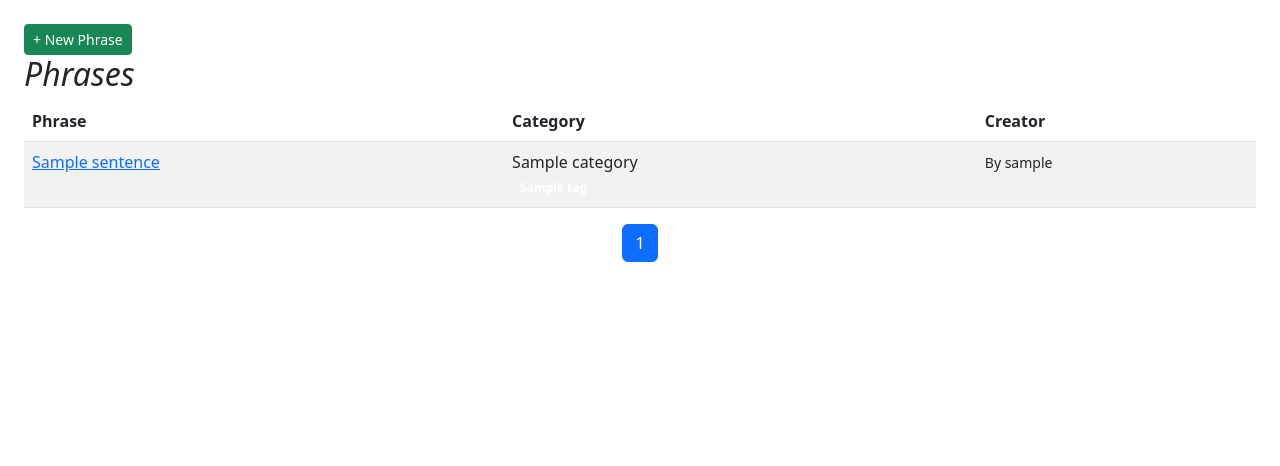
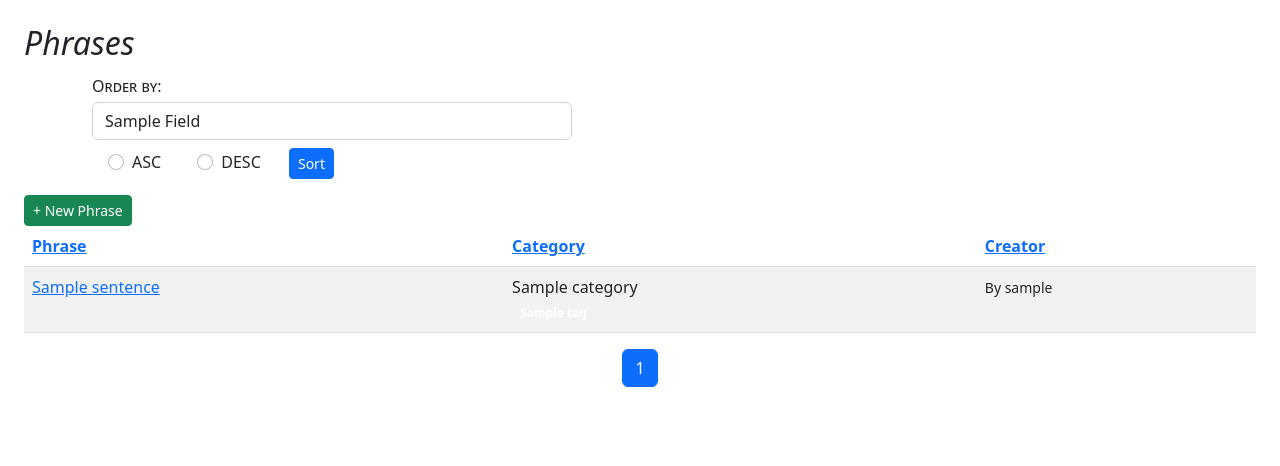
Before and after one commit to andres777-stack/phrases, a Django app: template templates/phrases/phrase_list.html in a window 1280 px wide. Shown: the part 93-559 px from the top of the page. Run offline with Django 4.2, Linux system fonts and the light colour scheme; the template is opened without the code that fills it: most values are stand-ins (such as "Sample title", 1, 10 or a date in 2020); parts of the project's set-up code (start-up, migrations or seed data) failed here and were passed over; some libraries are stand-ins or nearby versions.

Commit message:
adding sort form and link sort

```diff
--- a/templates/includes/pagination.html
+++ b/templates/includes/pagination.html
@@ -2,12 +2,12 @@
     <ul class="pagination justify-content-center">
       {% if page_obj.has_previous %}
         <li class="page-item">
-          <a class="page-link" href="?page=1">&laquo; 1…</a>
+          <a class="page-link" href="?page=1&order={{order}}&direction={{direction}}">&laquo; 1…</a>
         </li>
         {% if page_obj.previous_page_number != 1 %}
           <li class="page-item">
             <a class="page-link"
-              href="?page={{ page_obj.previous_page_number }}">
+              href="?page={{ page_obj.previous_page_number }}&order={{order}}&direction={{direction}}">
               {{ page_obj.previous_page_number }}
             </a>
           </li>
@@ -21,13 +21,13 @@
       {% if page_obj.has_next %}
         {% if page_obj.next_page_number != page_obj.paginator.num_pages %}
           <li class="page-item">
-            <a class="page-link" href="?page={{ page_obj.next_page_number }}">
+            <a class="page-link" href="?page={{ page_obj.next_page_number }}&order={{order}}&direction={{direction}}">
               {{ page_obj.next_page_number }}
             </a>
           </li>
         {% endif %}
         <li class="page-item">
-          <a class="page-link" href="?page={{ page_obj.paginator.num_pages }}">
+          <a class="page-link" href="?page={{ page_obj.paginator.num_pages }}&order={{order}}&direction={{direction}}">
             …{{ page_obj.paginator.num_pages }} &raquo;
           </a>
         </li>
--- a/templates/phrases/phrase_list.html
+++ b/templates/phrases/phrase_list.html
@@ -2,20 +2,55 @@
 
 {%block title%} Phrases {%endblock%}
 {%block main%}
-<a class="btn btn-success btn-sm float-right" href="{%url 'phrases:create'%}">+ New Phrase</a>
-<h2>Phrases</h2>
+<div class="col-12 col-md-2 col-lg-3">
+    <h2>Phrases</h2>
+</div>
+<div class="col-12 col-md-8 col-lg-6">
+    <form action="" class="form-inline my-2 mx-auto" style="max-width: 30rem;">
+        <label for="order" class="my-1 mr-2">Order by:</label>
+        <select name="order" id="order" class="form-control">
+            {%for field in order_fields%}
+            <option value="{{ field }}" {% if order == field %} selected {%endif%}>{{field|title}}</option>
+            {%endfor%}
+        </select>
+        <div class="form-check form-check-inline">
+            <input type="radio" class="form-check-input" name="direction" id="asc"
+            value="asc" {%if direction == 'asc'%} checked {%endif%}>
+            <label for="asc" class="form-check-label">ASC</label>
+        </div>
+        <div class="form-check form-check-inline">
+            <input type="radio" name="direction" class="form-check-input" id="desc"
+            value="desc" {%if direction == 'desc'%} checked {%endif%}>
+            <label for="desc" class="form-check-label">DESC</label>
+        </div>
+        <button class="btn btn-primary btn-sm m-2" type="submit">Sort</button>
+    </form>
+</div>
+<div class="col-12 col-md-2 col-lg-3 text-right">
+    <a class="btn btn-success btn-sm float-right" href="{%url 'phrases:create'%}">+ New Phrase</a>
+</div>
 <div class="table-responsive">
     <table class="table table-striped" style="min-width:500px">
         <thead>
+            {% with order=request.GET.order dir=request.GET.direction %}
             <tr>
-                <th>Phrase</th>
-                <th>Category</th>
-                {% if user == phrase.user %}
-                <th>Actions</th>
+                {% if order == 'phrase' and dir == 'asc' %}
+                <th><a href="?order=phrase&direction=desc">Phrase</a></th>
                 {%else%}
-                <th>Creator</th>
+                <th><a href="?order=phrase&direction=asc">Phrase</a></th>
+                {%endif%}
+                {% if order == 'category' and dir == 'asc' %}
+                <th><a href="?order=category&direction=desc">Category</a></th>
+                {%else%}
+                <th><a href="?order=category&direction=asc">Category</a></th>
+                {%endif%}
+                {% if order == 'creator' and dir == 'asc' %}
+                <th><a href="?order=creator&direction=desc">Creator</a></th>
+                {%else%}
+                <th><a href="?order=creator&direction=asc">Creator</a></th>
                 {%endif%}
             </tr>
+            {%endwith%}
         </thead>
         <tbody>
             {% for phrase in phrase_list %}
```
Also changed, not shown: phrases/views.py (+41 -1 lines).
